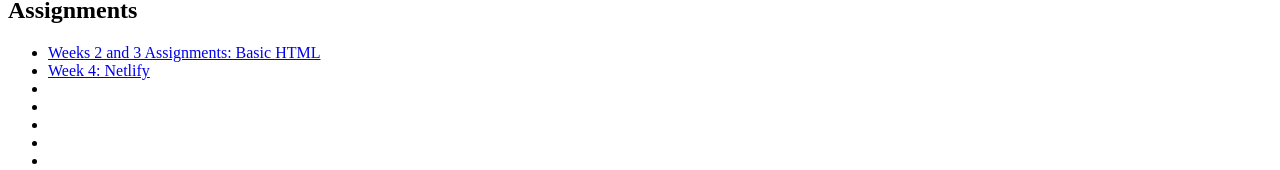
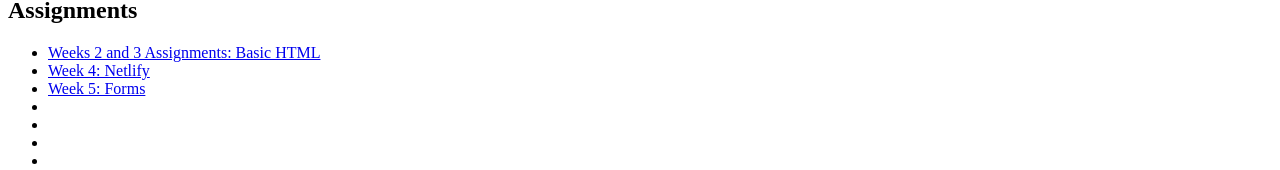
Before and after one commit to eyafsa/eyafsa.github.io, a plain HTML site: page index.html in a window 1280 px wide. Shown: the part 576-746 px from the top of the page. Drawn offline with Linux system fonts and the light colour scheme.

Commit message:
Week5:Forms

```diff
--- a/index.html
+++ b/index.html
@@ -32,7 +32,7 @@
 <ul>
     <li><a href="/challenge.html">Weeks 2 and 3 Assignments: Basic HTML</a></li>
     <li><a href="https://https://helpful-bienenstitch-5b9058.netlify.app/">Week 4: Netlify</a></li>
-    <li><a href=""></a></li>
+    <li><a href="/form.html">Week 5: Forms</a></li>
     <li><a href=""></a></li>
     <li><a href=""></a></li>
     <li><a href=""></a></li>
```
